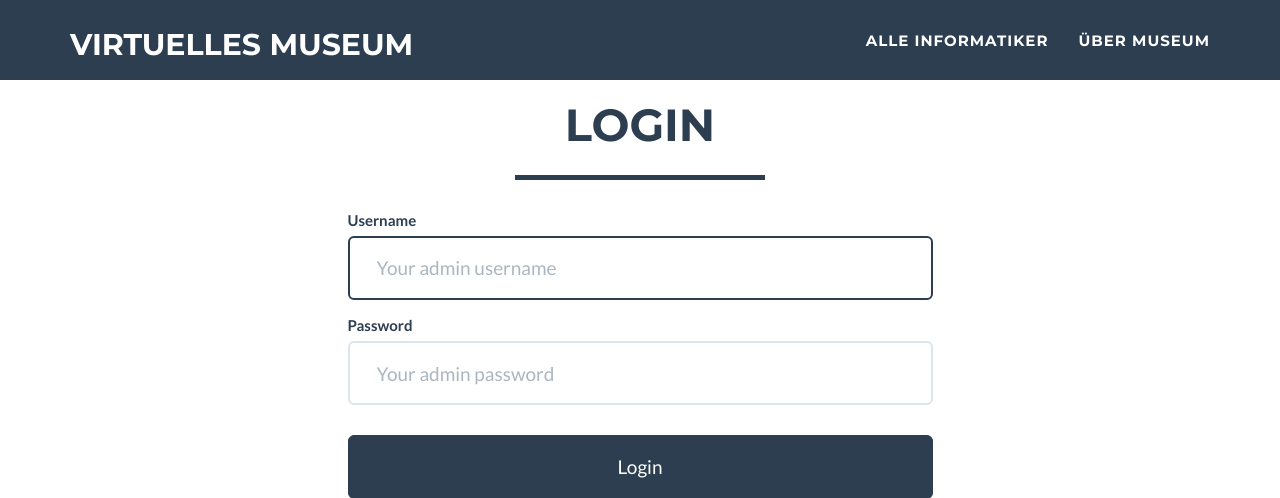
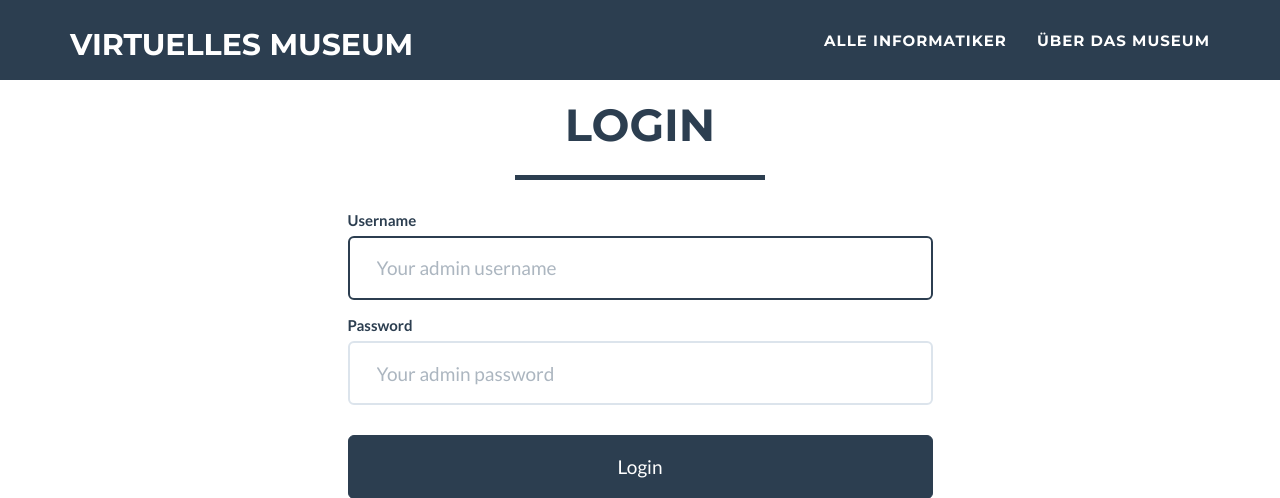
Before and after one commit to grint/DHBW_Projekt_Museum, a PHP site: page /admin.php in a window 1280 px wide. Shown: the top 498 px of the page. Run offline with PHP 8.4, Linux system fonts and the light colour scheme; some libraries are stand-ins or nearby versions; some web fonts are replaced.

Commit message:
title changes

```diff
--- a/templates/include/header.php
+++ b/templates/include/header.php
@@ -55,7 +55,7 @@
                         <a href="./?action=allPersons">Alle Informatiker</a>
                     </li>
                     <li class="page-scroll">
-                        <a href="#about">Über Museum</a>
+                        <a href="#about">Über das Museum</a>
                     </li>
                 </ul>
             </div>
--- a/templates/lang/lang.de.php
+++ b/templates/lang/lang.de.php
@@ -20,7 +20,7 @@ const RETURN_TO_HOME = "Zurück zur Startseite";
 
 // Menu
 
-const MENU_ABOUT = "Über Museum";
+const MENU_ABOUT = "Über das Museum";
 const MENU_ALL_PERSONS = ALL_COMPUTER_SCIENTIST;
 
 //  Home page
```
